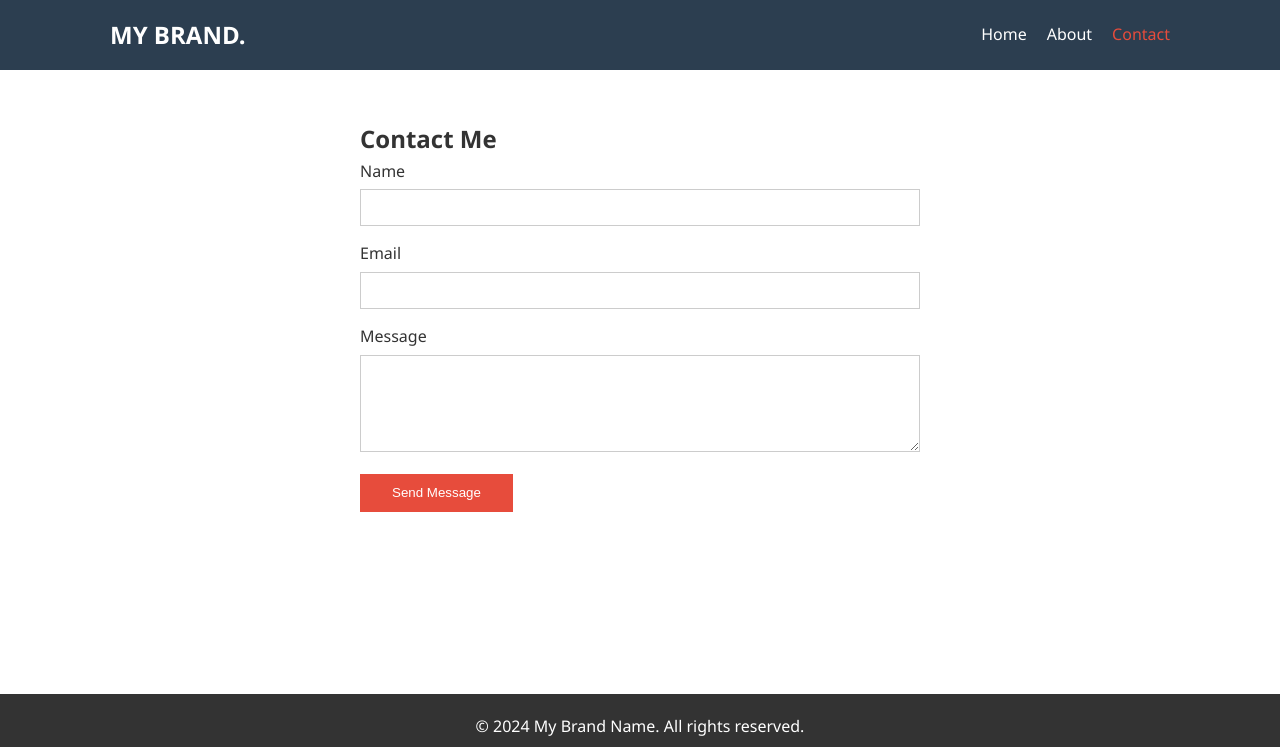
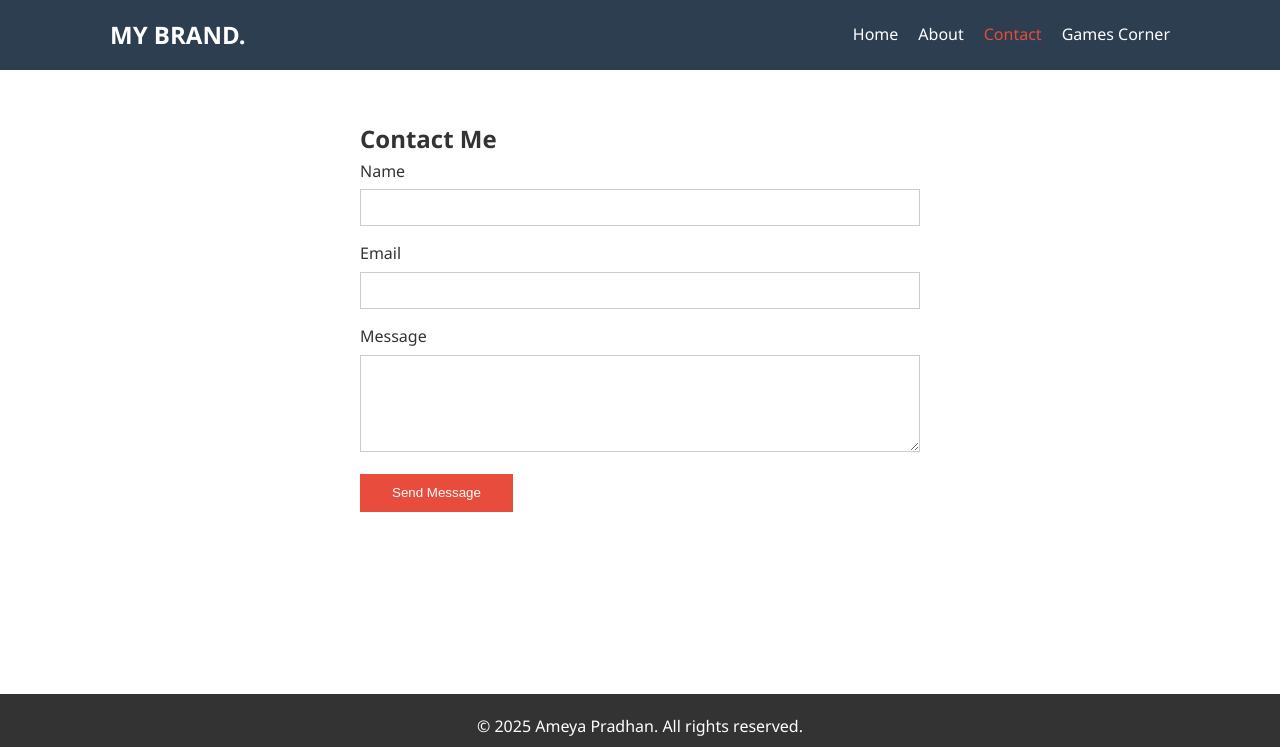
Before and after one commit to JeanSneaux/website-ameya-pradhan, a plain HTML site: page contact.html in a window 1280 px wide. Shown: the top 747 px of the page. Drawn offline with Linux system fonts and the light colour scheme.

Commit message:
Change copyright to 2025 Ameya Pradhan
Updated copyright year and owner in footer.

```diff
--- a/contact.html
+++ b/contact.html
@@ -17,6 +17,7 @@
                     <li><a href="index.html">Home</a></li>
                     <li><a href="about.html">About</a></li>
                     <li><a href="contact.html" class="active">Contact</a></li>
+                    <li><a href="games.html">Games Corner</a></li>
                 </ul>
                 <div class="burger" id="burger">
                     <i class="fas fa-bars"></i>
@@ -48,7 +49,7 @@
 
     <footer>
         <div class="container">
-            <p>&copy; 2024 My Brand Name. All rights reserved.</p>
+            <p>&copy; 2025 Ameya Pradhan. All rights reserved.</p>
             <div class="socials">
                 <a href="#"><i class="fab fa-twitter"></i></a>
                 <a href="#"><i class="fab fa-linkedin"></i></a>
```
